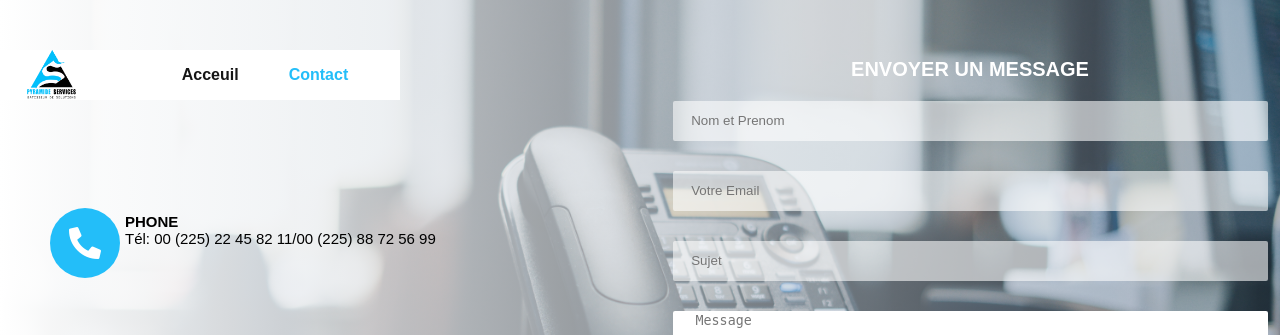
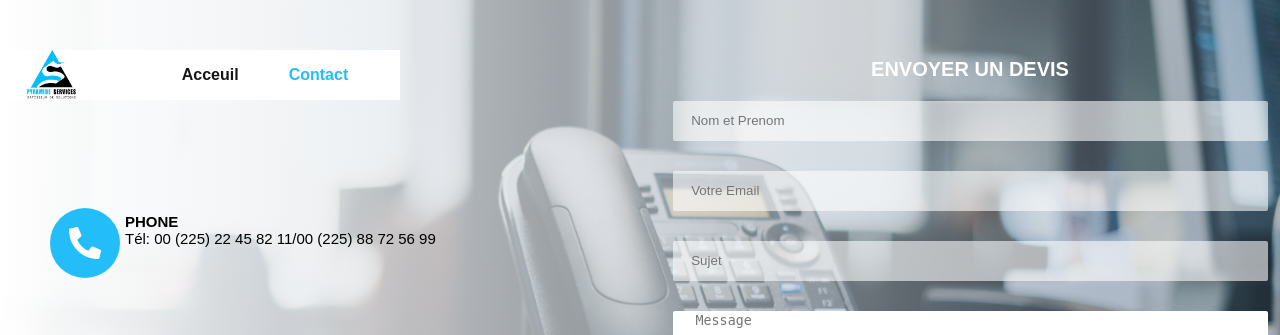
Before and after one commit to sneezy-5/pyservice, a Django app: page /contact in a window 1280 px wide. Shown: the top 335 px of the page. Run offline with Django 3.2, Linux system fonts and the light colour scheme; some libraries are stand-ins or nearby versions.

Commit message:
make it better

```diff
--- a/templates/html/acceuil.html
+++ b/templates/html/acceuil.html
@@ -143,7 +143,5 @@
     <a href="{% url 'contact' %}" class="btn-devis">Demande de devis<i class="fa fa-clipboard-list"></i></a>
 
 
-</div>
-<script src="app.js"></script>
 
 {% endblock %}
--- a/templates/html/contact.html
+++ b/templates/html/contact.html
@@ -42,7 +42,7 @@
 
       <div class="form-parent">
         <form class="form" method="post" id="form">
-            <h3>ENVOYER UN MESSAGE</h3>
+            <h3>ENVOYER UN DEVIS</h3>
 
          {% csrf_token %}
          <span id="error"></span>
```
